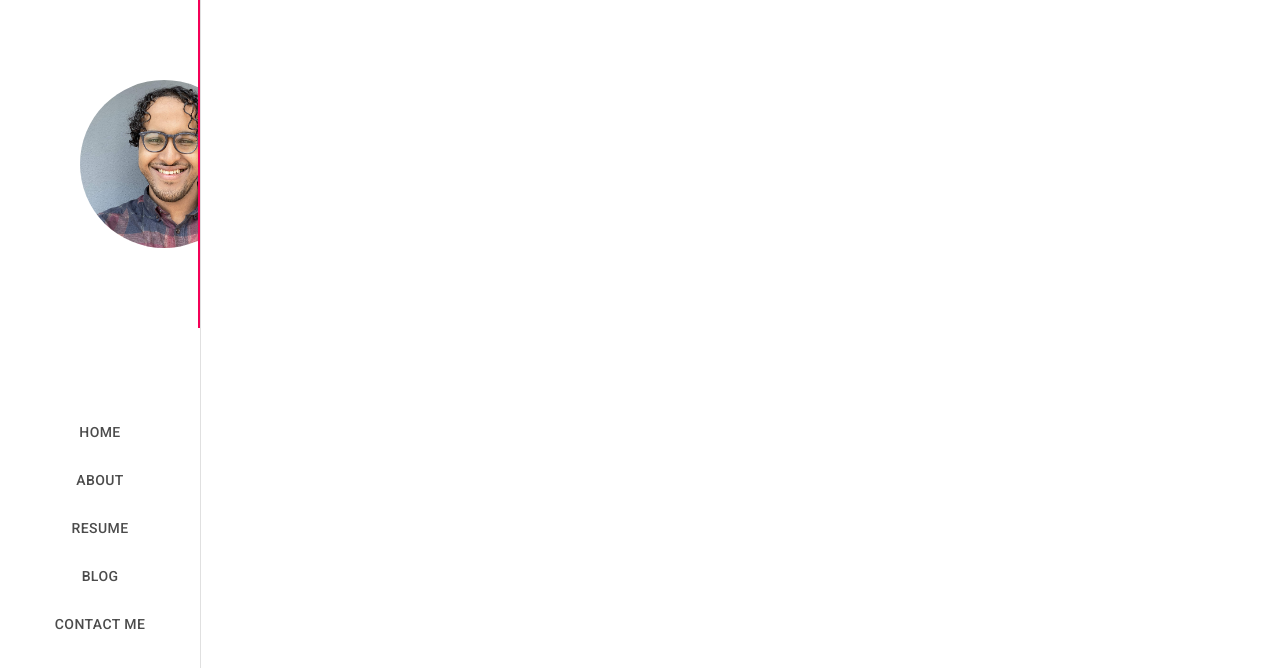
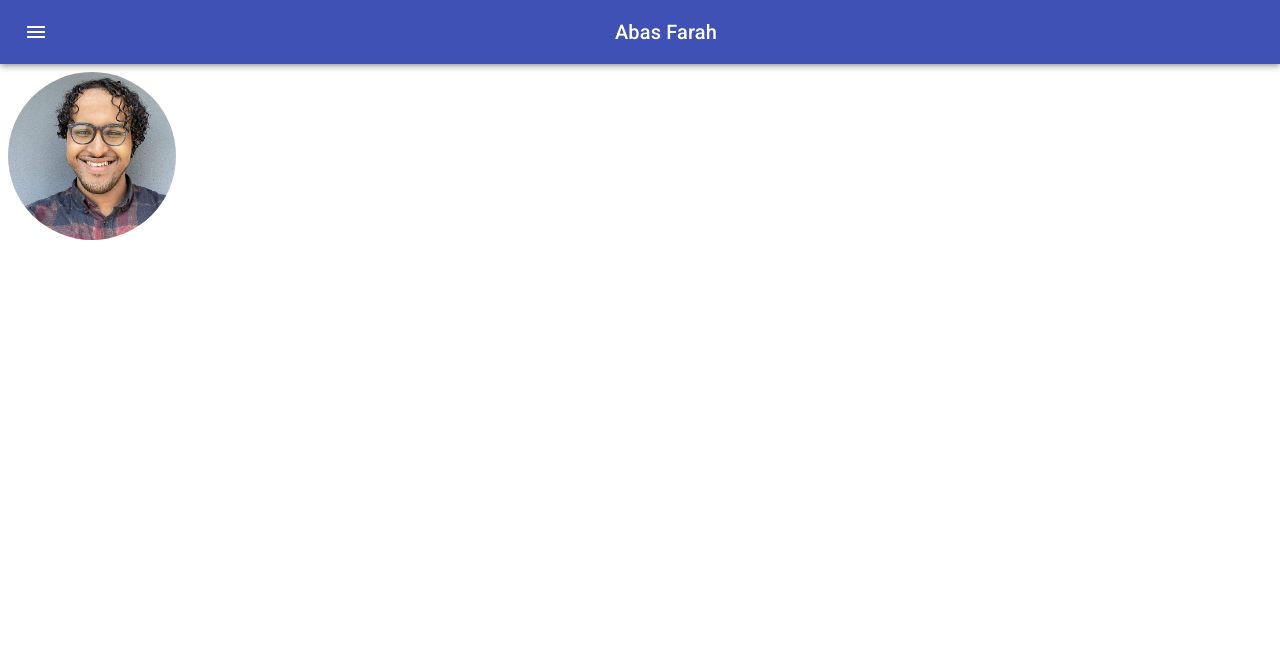
Before and after one commit to abasnfarah/abasfarah.io, a React (Create React App) app: page / in a window 1280 px wide. Shown: the top 668 px of the page. Built offline with nearby package versions, Linux system fonts and the light colour scheme.

Commit message:
Removes Side Nav. Adds Upper NavBar

```diff
--- a/src/App.js
+++ b/src/App.js
@@ -1,7 +1,6 @@
-import logo from "./logo.svg";
 import "./App.css";
+import MyAvatar from "./components/MyAvatar";
 import NavBar from "./components/NavBar";
-import AvatarBar from "./components/AvatarBar";
 
 function App() {
   return (
@@ -24,6 +23,7 @@ function App() {
 
     <div className="App">
       <NavBar />
+      <MyAvatar />
     </div>
   );
 }
--- a/src/components/NavBar.js
+++ b/src/components/NavBar.js
@@ -1,117 +1,44 @@
 import React from "react";
-import PropTypes from "prop-types";
 import { makeStyles } from "@material-ui/core/styles";
-import Tabs from "@material-ui/core/Tabs";
-import Tab from "@material-ui/core/Tab";
+import AppBar from "@material-ui/core/AppBar";
+import Toolbar from "@material-ui/core/Toolbar";
 import Typography from "@material-ui/core/Typography";
-import Box from "@material-ui/core/Box";
 import Button from "@material-ui/core/Button";
-import { sizing } from "@material-ui/system";
-import MyAvatar from "./MyAvatar";
-
-function TabPanel(props) {
-  const { children, value, index, ...other } = props;
-
-  return (
-    <div
-      role="tabpanel"
-      hidden={value !== index}
-      id={`vertical-tabpanel-${index}`}
-      aria-labelledby={`vertical-tab-${index}`}
-      {...other}
-    >
-      {value === index && (
-        <Box p={3}>
-          <Typography>{children}</Typography>
-        </Box>
-      )}
-    </div>
-  );
-}
-
-TabPanel.propTypes = {
-  children: PropTypes.node,
-  index: PropTypes.any.isRequired,
-  value: PropTypes.any.isRequired,
-};
-
-function a11yProps(index) {
-  return {
-    id: `vertical-tab-${index}`,
-    "aria-controls": `vertical-tabpanel-${index}`,
-  };
-}
+import IconButton from "@material-ui/core/IconButton";
+import MenuIcon from "@material-ui/icons/Menu";
 
 const useStyles = makeStyles((theme) => ({
   root: {
     flexGrow: 1,
-    backgroundColor: theme.palette.background.dark,
-    display: "flex",
-    maxHeight: "100%",
   },
-  tabs: {
-    borderRight: `1px solid ${theme.palette.divider}`,
-    height: "100vh",
-    width: "25vh",
+  menuButton: {
+    marginRight: theme.spacing(2),
+  },
+  title: {
+    flexGrow: 1,
   },
 }));
 
 export default function NavBar() {
   const classes = useStyles();
-  const [value, setValue] = React.useState(0);
-
-  const handleChange = (event, newValue) => {
-    setValue(newValue);
-  };
 
   return (
     <div className={classes.root}>
-      <Tabs
-        orientation="vertical"
-        variant="fullWidth"
-        value={value}
-        onChange={handleChange}
-        aria-label="Navigation Side Bar"
-        className={classes.tabs}
-        centered={true}
-      >
-        <Box p={9}>
-          <MyAvatar />
-        </Box>
-        <Box pt={10}></Box>
-
-        <Tab label="Home" {...a11yProps(2)} />
-        <Tab label="About" {...a11yProps(3)} />
-        <Tab label="Resume" {...a11yProps(4)} />
-        <Tab label="Blog" {...a11yProps(5)} />
-        <Tab label="Contact Me" {...a11yProps(6)} />
-        <Box pt={30}></Box>
-        <Box pt={30}>
-          Copyright © 2021 <Box pt={2}></Box>
-          <Button
-            variant="contained"
-            color="primary"
-            href="https://www.twitter.com/abasfarah"
+      <AppBar position="static">
+        <Toolbar>
+          <IconButton
+            edge="start"
+            className={classes.menuButton}
+            color="inherit"
+            aria-label="menu"
           >
-            @Abas Farah
-          </Button>
-        </Box>
-      </Tabs>
-      <TabPanel value={value} index={2}>
-        Home
-      </TabPanel>
-      <TabPanel value={value} index={3}>
-        About
-      </TabPanel>
-      <TabPanel value={value} index={4}>
-        Resume
-      </TabPanel>
-      <TabPanel value={value} index={5}>
-        Blog
-      </TabPanel>
-      <TabPanel value={value} index={6}>
-        Contact Me
-      </TabPanel>
+            <MenuIcon />
+          </IconButton>
+          <Typography variant="h6" className={classes.title}>
+            Abas Farah
+          </Typography>
+        </Toolbar>
+      </AppBar>
     </div>
   );
 }
```
